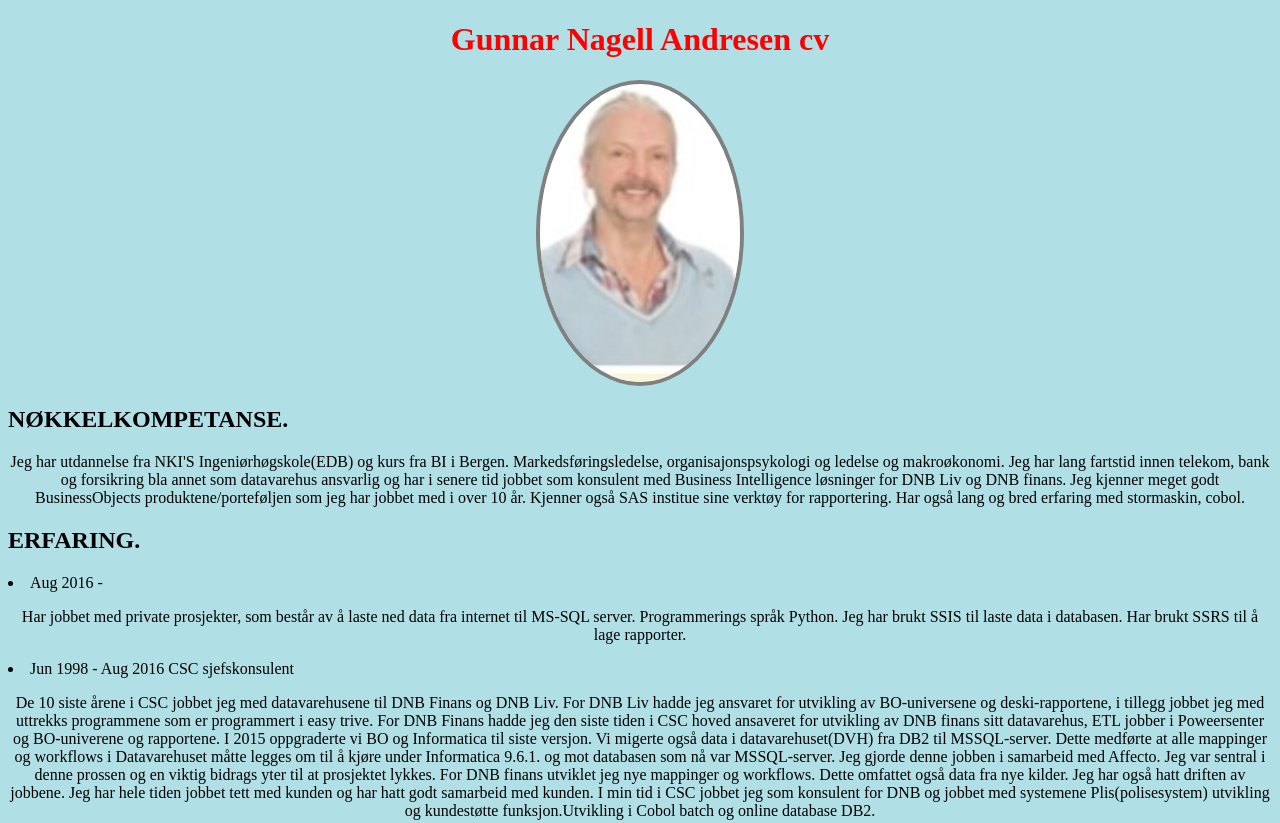
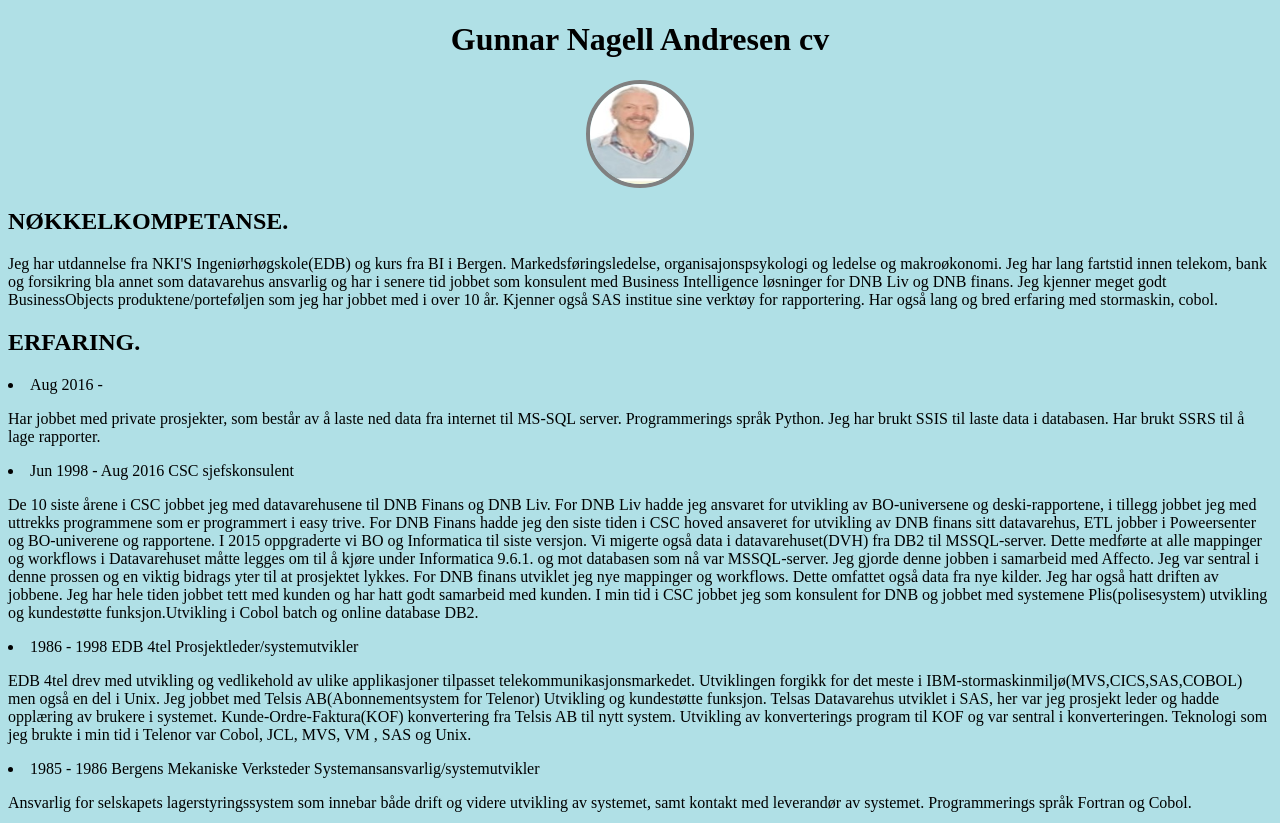
Before and after one commit to andy99/Hjemmeside, a plain HTML site: page index.html in a window 1280 px wide. Shown: the top 823 px of the page. Drawn offline with Linux system fonts and the light colour scheme.

Commit message:
Add files via upload

```diff
--- a/style.css
+++ b/style.css
@@ -1,24 +1,26 @@
 h1
  { text-align: center;
-   color: red;
+   color: black;
 }
 
 body
 {background-color: powderblue;}
 
-p {
+/* p {
   text-align: center;
   color: blu;
-}
+} */
 .Bilde
-{ width: 200px;
+{ width: 100px;
+  height: 100px;
 border-radius: 50%;
 border-color: grey;
 border-width: 4px;
 border-style: solid;
 display: block;
 margin-left: auto;
-margin-right: auto; }
+margin-right: auto;
+margin-top: top;}
 
 .sitat
 {font-weight: bold;
```
